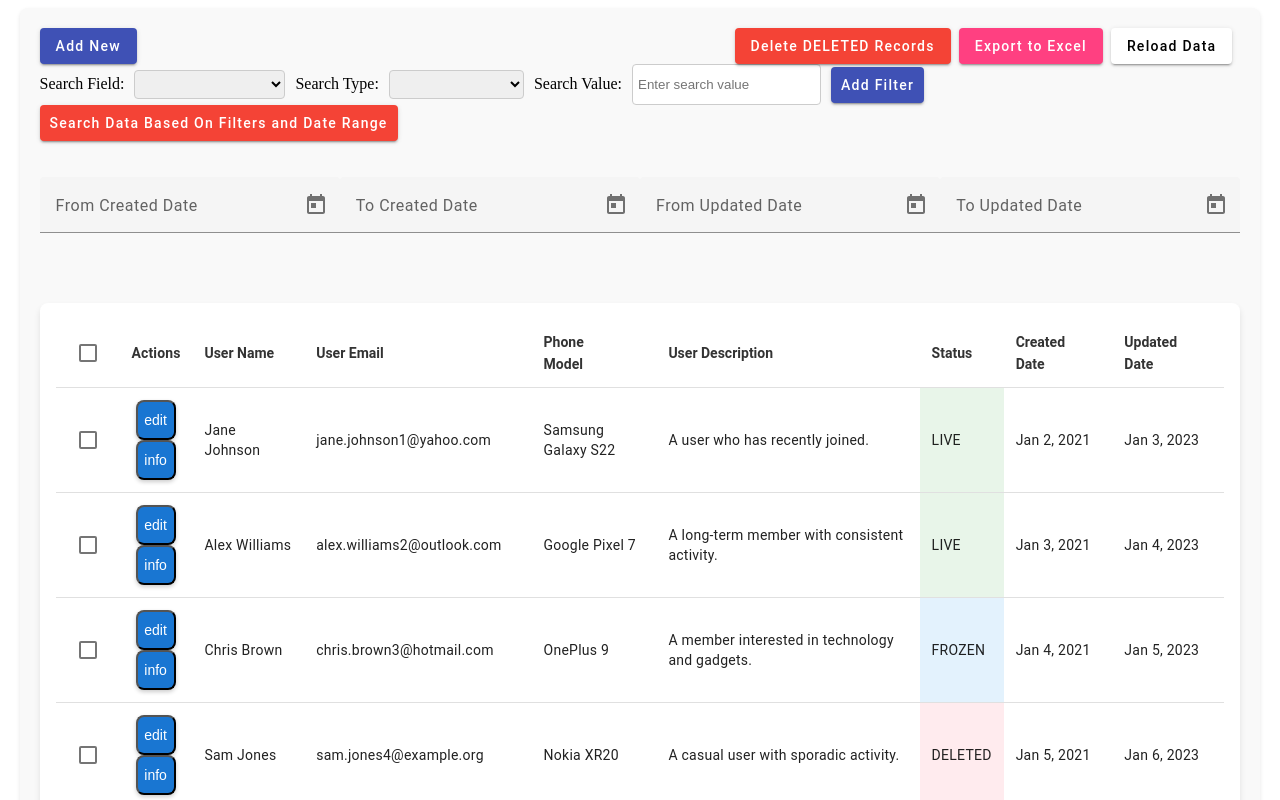
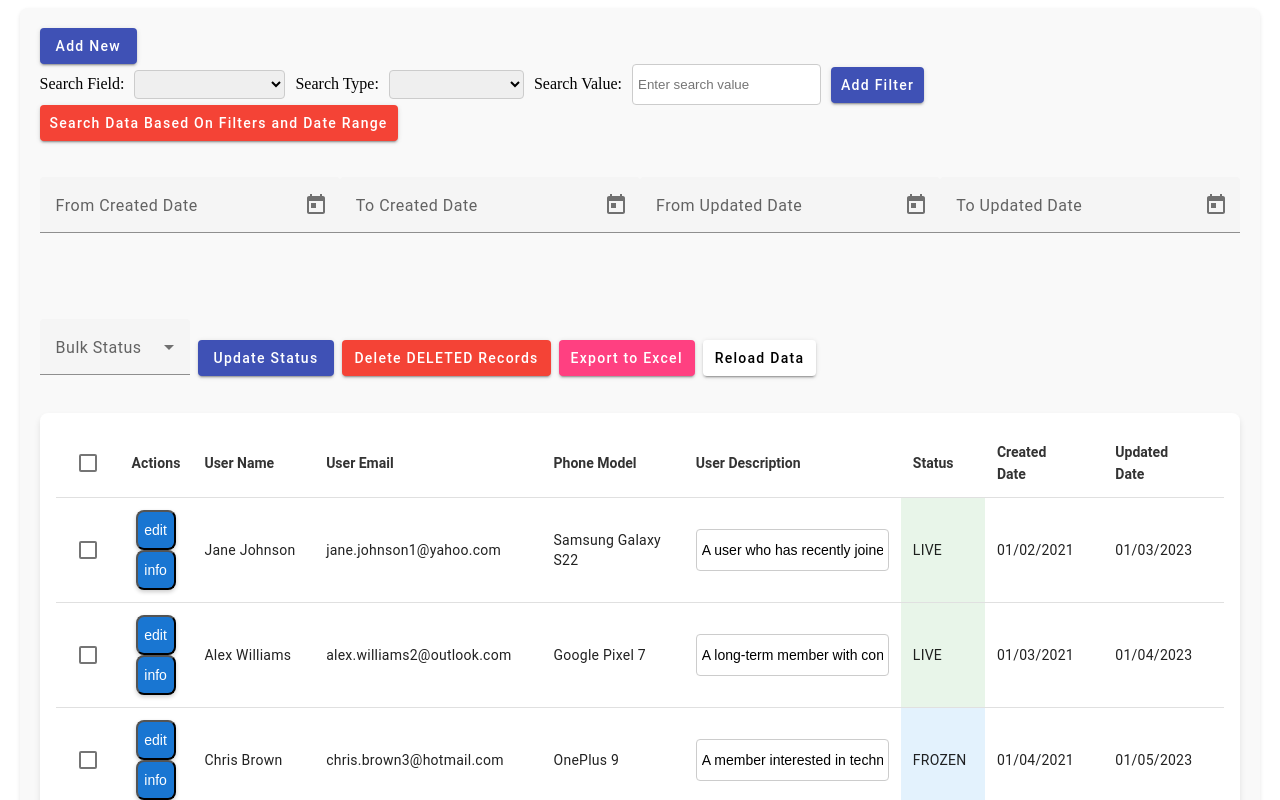
Before and after one commit to eminyuce/Pratice-Project-UI-Angular, an Angular app in the folder practive-project-ui-angular/: page / in a window 1280 px wide. Shown: the top 800 px of the page. Built offline with nearby package versions, Linux system fonts and the light colour scheme.

Commit message:
style bugs for message

```diff
--- a/practive-project-ui-angular/src/app/acqu-user-entity/acqu-user-entity.component.html
+++ b/practive-project-ui-angular/src/app/acqu-user-entity/acqu-user-entity.component.html
@@ -1,25 +1,20 @@
 <div class="container mx-auto p-4">
-  <!-- Message Section -->
-  <div *ngIf="message" [class]="messageClass" class="p-4 mb-4 rounded">
-    {{ message }}
-  </div>
+<!-- Message Section -->
+<div *ngIf="message" [class]="messageClass" class="message-box p-4 mb-4 rounded">
+  <mat-icon *ngIf="messageClass === 'success'" aria-hidden="true">check_circle</mat-icon>
+  <mat-icon *ngIf="messageClass === 'error'" aria-hidden="true">error</mat-icon>
+  <mat-icon *ngIf="messageClass === 'info'" aria-hidden="true">info</mat-icon>
+  <mat-icon *ngIf="messageClass === 'warning'" aria-hidden="true">warning</mat-icon>
+  <span>{{ message }}</span>
+</div>
+
 
   <!-- Control Panel -->
   <div class="flex justify-between mb-4">
     <button mat-raised-button color="primary" (click)="toggleForm()">
       {{ showForm ? 'Hide Form' : 'Add New' }}
     </button>
-    <div class="flex gap-2">
-      <button mat-raised-button color="warn" (click)="deleteDeletedRecords()">
-        Delete DELETED Records
-      </button>
-      <button mat-raised-button color="accent" (click)="exportToExcel()">
-        Export to Excel
-      </button>
-      <button mat-raised-button (click)="reloadData()">
-        Reload Data
-      </button>
-    </div>
+
   </div>
 
   <!-- Form Section -->
@@ -120,6 +115,35 @@
       </ul>
     </div>
   </div>
+
+   <!-- Bulk Status Update Section -->
+<div class="bulk-status-container">
+  <mat-form-field class="bulk-status-select">
+    <mat-label>Bulk Status</mat-label>
+    <mat-select [(ngModel)]="bulkStatus">
+      <mat-option value="DELETED">DELETED</mat-option>
+      <mat-option value="FROZEN">FROZEN</mat-option>
+      <mat-option value="LIVE">LIVE</mat-option>
+      <mat-option value="TEST">TEST</mat-option>
+    </mat-select>
+  </mat-form-field>
+
+  <button mat-raised-button color="primary" (click)="updateBulkStatus()" class="update-status-btn">
+    Update Status
+  </button>
+  <button mat-raised-button color="warn" (click)="deleteDeletedRecords()" class="action-btn">
+    Delete DELETED Records
+  </button>
+  <button mat-raised-button color="accent" (click)="exportToExcel()" class="action-btn">
+    Export to Excel
+  </button>
+  <button mat-raised-button (click)="reloadData()" class="action-btn">
+    Reload Data
+  </button>
+</div>
+
+
+
   <!-- Data Table Section -->
   <mat-card>
     <mat-card-content>
@@ -182,10 +206,19 @@
         </ng-container>
 
         <!-- User Description Column -->
-        <ng-container matColumnDef="userDescription">
-          <th mat-header-cell *matHeaderCellDef mat-sort-header class="custom-header-cell">User Description</th>
-          <td mat-cell *matCellDef="let element">{{ element.userDescription }}</td>
-        </ng-container>
+      <ng-container matColumnDef="userDescription">
+        <th mat-header-cell *matHeaderCellDef mat-sort-header class="custom-header-cell">
+          User Description
+        </th>
+        <td mat-cell *matCellDef="let element">
+          <input
+            type="text"
+            [(ngModel)]="element.userDescription"
+            class="custom-textbox"
+            placeholder="Enter description" />
+        </td>
+      </ng-container>
+
 
         <!-- Status Column -->
         <ng-container matColumnDef="status">
@@ -198,13 +231,13 @@
         <!-- Created Date Column -->
         <ng-container matColumnDef="createdDate">
           <th mat-header-cell *matHeaderCellDef mat-sort-header class="custom-header-cell">Created Date</th>
-          <td mat-cell *matCellDef="let element">{{ element.createdDate | date }}</td>
+          <td mat-cell *matCellDef="let element">{{ element.createdDate | date:'MM/dd/yyyy' }}</td>
         </ng-container>
 
         <!-- Updated Date Column -->
         <ng-container matColumnDef="updatedDate">
           <th mat-header-cell *matHeaderCellDef mat-sort-header class="custom-header-cell">Updated Date</th>
-          <td mat-cell *matCellDef="let element">{{ element.updatedDate | date }}</td>
+          <td mat-cell *matCellDef="let element">{{ element.updatedDate | date:'MM/dd/yyyy' }}</td>
         </ng-container>
 
 
@@ -219,17 +252,5 @@
     </mat-card-content>
   </mat-card>
 
-  <!-- Bulk Status Update Section -->
-  <mat-form-field>
-    <mat-label>Bulk Status</mat-label>
-    <mat-select [(ngModel)]="bulkStatus">
-      <mat-option value="DELETED">DELETED</mat-option>
-      <mat-option value="FROZEN">FROZEN</mat-option>
-      <mat-option value="LIVE">LIVE</mat-option>
-      <mat-option value="TEST">TEST</mat-option>
-    </mat-select>
-  </mat-form-field>
-  <button mat-raised-button color="primary" (click)="updateBulkStatus()">
-    Update Status
-  </button>
+
 </div>
--- a/practive-project-ui-angular/src/app/acqu-user-entity/acqu-user-entity.component.scss
+++ b/practive-project-ui-angular/src/app/acqu-user-entity/acqu-user-entity.component.scss
@@ -250,3 +250,91 @@ input[type=text], input[type=number], input[type=date], input[type=datetime-loca
 .action-button.mat-icon-button {
   padding: 0; /* Remove default padding for icon buttons */
 }
+
+.custom-textbox {
+  width: 100%;
+  padding: 4px;
+  font-size: 14px;
+  border: 1px solid #ccc;
+  border-radius: 4px;
+}
+
+/* Container for the dropdown and Update Status button */
+.bulk-status-container {
+  display: flex;
+  align-items: center;
+  gap: 8px; /* Space between dropdown and button */
+}
+
+/* Narrowing down the mat-select */
+.bulk-status-select {
+  width: 150px; /* Adjust this width to make the dropdown narrower */
+}
+
+/* Styling for the Update Status button */
+.update-status-btn {
+  padding: 0 16px; /* Adding padding to the Update Status button */
+}
+
+/* Container for the action buttons */
+.button-group {
+  margin-top: 16px;
+  display: flex;
+  gap: 8px; /* Space between action buttons */
+}
+
+/* Padding for action buttons */
+.action-btn {
+  padding: 0 12px; /* Add padding to each button */
+}
+
+/* Base styles for the message box */
+.message-box {
+  display: flex;
+  align-items: center;
+  font-size: 18px; /* Increased font size for better readability */
+  font-weight: 500;
+  color: #333; /* Dark gray text for better contrast */
+  padding: 15px 20px; /* Padding for more space inside the box */
+  border-radius: 8px; /* Rounded corners for a soft look */
+  box-shadow: 0 2px 10px rgba(0, 0, 0, 0.1); /* Subtle shadow effect */
+  margin-bottom: 16px; /* Space between messages */
+  background-color: #fff; /* White background for contrast */
+  max-width: 100%; /* Ensure the box doesn't overflow */
+  word-wrap: break-word; /* Wrap text in case it's too long */
+}
+
+/* Style for the icon */
+.message-box .mat-icon {
+  margin-right: 12px; /* More space between icon and message */
+  font-size: 24px; /* Slightly larger icon for better visibility */
+  color: inherit; /* Inherit color from the parent for consistent styling */
+}
+
+/* Success Message */
+.success {
+  background-color: #e8f5e9; /* Light green background */
+  border-left: 6px solid #4caf50; /* Darker green border for emphasis */
+  color: #388e3c; /* Dark green text for success */
+}
+
+/* Error Message */
+.error {
+  background-color: #ffebee; /* Light red background */
+  border-left: 6px solid #f44336; /* Darker red border */
+  color: #d32f2f; /* Dark red text for errors */
+}
+
+/* Info Message */
+.info {
+  background-color: #e3f2fd; /* Light blue background */
+  border-left: 6px solid #2196f3; /* Darker blue border */
+  color: #1976d2; /* Dark blue text for info */
+}
+
+/* Warning Message */
+.warning {
+  background-color: #fff8e1; /* Light yellow background */
+  border-left: 6px solid #ff9800; /* Darker yellow-orange border */
+  color: #f57c00; /* Dark orange text for warnings */
+}
--- a/practive-project-ui-angular/src/app/acqu-user-entity/acqu-user-entity.component.ts
+++ b/practive-project-ui-angular/src/app/acqu-user-entity/acqu-user-entity.component.ts
@@ -118,6 +118,8 @@ export class AcquUserEntityComponent implements OnInit {
   }
   ngAfterViewInit() {
     this.dataSource.paginator = this.paginator;
+    console.log(this.sort); // Should log the MatSort instance
+    this.dataSource.sort = this.sort;
   }
   private initForm() {
     this.userForm = this.fb.group({
@@ -157,6 +159,8 @@ export class AcquUserEntityComponent implements OnInit {
     this.acquUserEntityService.getUsers(acquUserEntitySearchParams).subscribe({
       next: (data) => {
         this.dataSource.data = data;
+        this.dataSource.paginator = this.paginator;
+        this.dataSource.sort = this.sort;
 
          if (this.filters.length > 0) {
           // Has filters
@@ -289,9 +293,7 @@ export class AcquUserEntityComponent implements OnInit {
 
   private showMessage(message: string, type: 'success' | 'error') {
     this.message = message;
-    this.messageClass = type === 'success' ?
-      'bg-green-100 text-green-800' :
-      'bg-red-100 text-red-800';
+    this.messageClass = type;
     setTimeout(() => this.message = '', 3000);
   }
 
--- a/practive-project-ui-angular/src/app/app.component.html
+++ b/practive-project-ui-angular/src/app/app.component.html
@@ -1 +1,2 @@
+<link href="https://fonts.googleapis.com/icon?family=Material+Icons" rel="stylesheet">
 <router-outlet />
```
